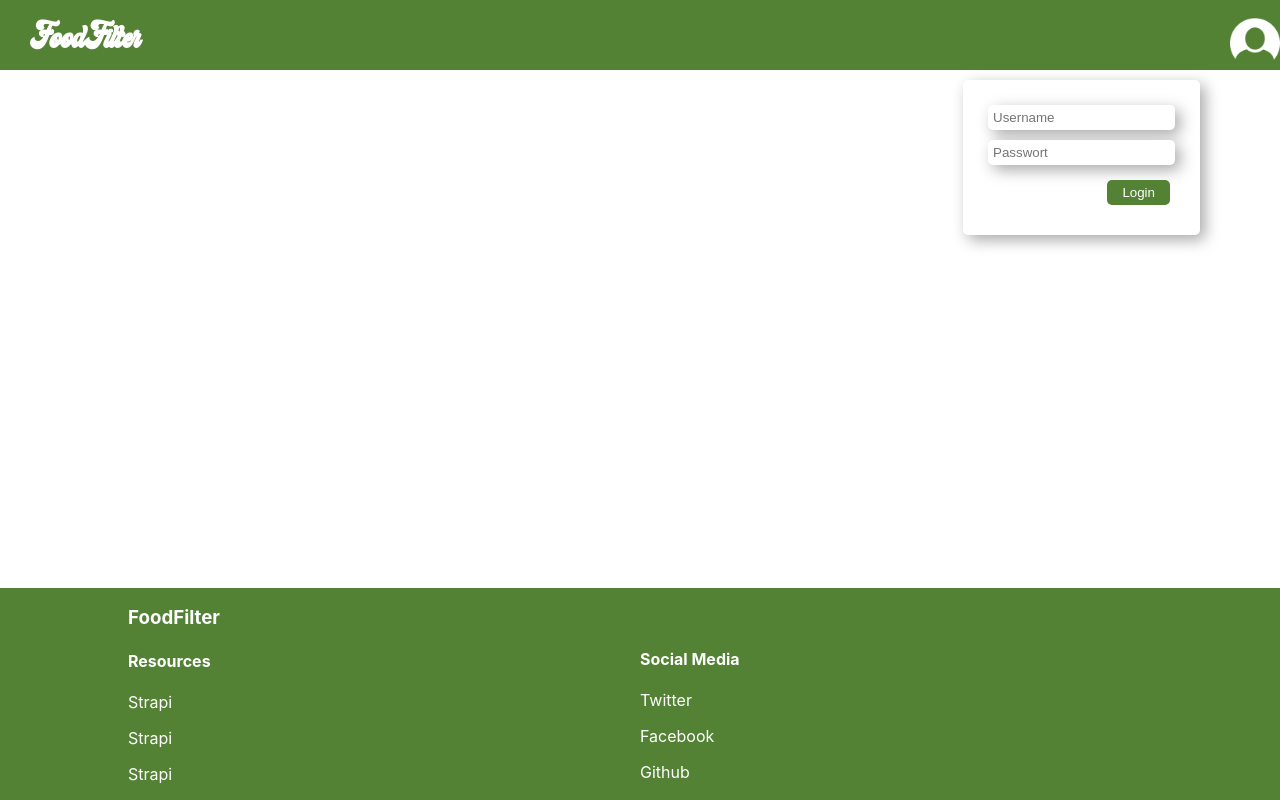
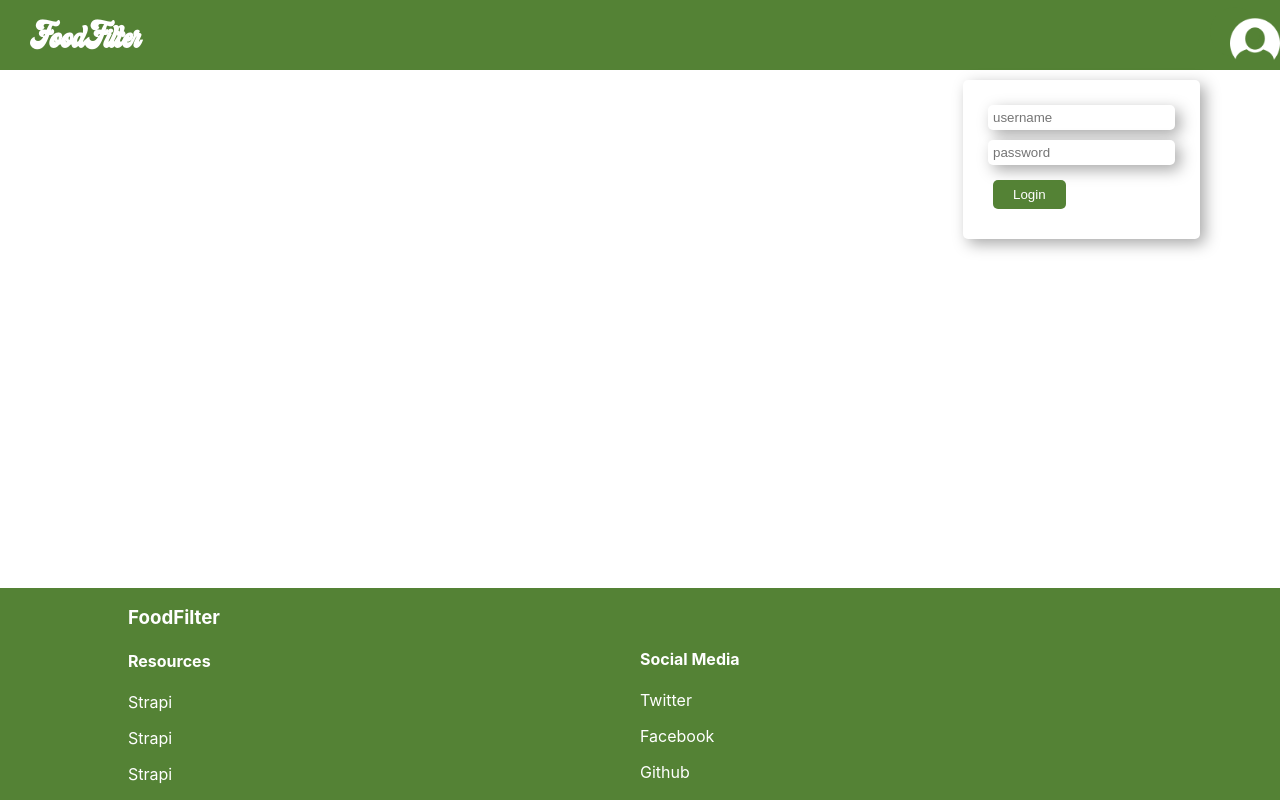
Before and after one commit to lea1210/food-filter, a React (Create React App) app: page / in a window 1280 px wide. Both pictures are taken after a click on the button 1235 px from the left and 32 px from the top of the page. Built offline with nearby package versions, Linux system fonts and the light colour scheme.

Commit message:
functioning login

```diff
--- a/src/components/FormField/FormField.jsx
+++ b/src/components/FormField/FormField.jsx
@@ -7,6 +7,7 @@ const FormField = ({
                        initialValue,
                        required,
                        label,
+                       type,
                        name,
                        errorMessage,
                        pattern = /.*/,
@@ -37,6 +38,7 @@ const FormField = ({
                 onChange={(value) => setValue(name, value)}
                 name={name}
                 placeholder={label}
+                type={type}
             >
                 <>
                     {label} {required && "*"}
--- a/src/components/Login/Login.jsx
+++ b/src/components/Login/Login.jsx
@@ -1,32 +1,46 @@
 import Styles from "../Login/Login.module.css";
-import LoginButton from "../LoginButton/LoginButton";
-import LoginForm from "../LoginForm/LoginForm";
 import {LoginFormContext, useLoginForm} from "../../contexts/LoginFormContext/LoginFormContext";
 import UserInfo from "../UserInfo/UserInfo";
 import {useLogin} from "../../contexts/LoginContext/LoginContext";
-import {useState} from "react";
+import {useCallback, useState} from "react";
+import {Input} from "../Input/Input";
+import Form from "../Form/Form";
 
 const Login = () => {
     const [isOpen, setIsOpen] = useState(false);
     const {isLoginFormOpened, closeLoginForm} = useLoginForm();
-    const { isLoggedIn, logIn, logOut } = useLogin();
+    const { isLoggedIn, login, logout } = useLogin();
+    const [password, setPassword] = useState('');
+    const [user, setUser] = useState('');
 
-    const onClick = () => {
+    const onSubmitLoginForm = useCallback(() => {
         if (isLoggedIn){
-            logOut();
+            logout();
         } else{
-            logIn();
+            login(user, password);
         }
         setIsOpen(true);
-        //closeLoginForm();
-    }
+    }, [user, password, login])
 
     return (
         <>
             {isLoginFormOpened && (
                 <div className={Styles.loginWindow}>
-                    <LoginForm className={Styles.loginForm}/>
-                    <LoginButton onClick={onClick}/>
+                    <Form onSubmit={onSubmitLoginForm}>
+                        <Input
+                            type="text"
+                            placeholder="username"
+                            value={user}
+                            onChange={(value) => setUser(value)}
+                        />
+                        <Input
+                            type="password"
+                            placeholder="password"
+                            value={password}
+                            onChange={(value) => setPassword(value)}
+                        />
+                        <button type="submit">Login</button>
+                    </Form>
                     {isOpen && <UserInfo setIsOpen={setIsOpen}/>}
                 </div>
             )}
--- a/src/components/Login/Login.module.css
+++ b/src/components/Login/Login.module.css
@@ -6,6 +6,14 @@
     margin-top: 80px;
 }
 
-.loginForm{
-
+Input{
+    border-radius: 5px;
+    float: right;
+    box-shadow: 5px 5px 15px 0 rgba(0, 0, 0, 0.34);
+    padding: 5px;
+    margin: 5px;
+    border: 0;
 }
+Input:focus{
+    border-color: #afafaf;
+}
--- a/src/components/LoginButton/LoginButton.jsx
+++ b/src/components/LoginButton/LoginButton.jsx
@@ -7,7 +7,7 @@ const LoginButton = ({ onClick }) => {
 
     return (
         <>
-            <button onClick={onClick} className={Styles.loginButton}>
+            <button onClick={onClick} className={Styles.loginButton} type={"submit"}>
                Login
             </button>
         </>
--- a/src/components/LoginForm/LoginForm.jsx
+++ b/src/components/LoginForm/LoginForm.jsx
@@ -2,18 +2,34 @@ import React from "react";
 import Form from "../Form/Form";
 import FormField from "../FormField/FormField";
 import { useLogin } from "../../contexts/LoginContext/LoginContext";
+import Styles from "../LoginButton/LoginButton.module.css";
+import {useForm} from "../../contexts/FormContext/FormContext";
 
-const LoginForm = ({onSubmit}) => {
-    const { username, password } = useLogin();
+const LoginForm = ({setIsOpen}) => {
+    //const { username, password } = useLogin();
+    const { isLoggedIn, login, logout } = useLogin();
+    const { formFields } = useForm();
+
+
+    const onClick = () => {
+        if (isLoggedIn){
+            logout();
+        } else{
+            login( formFields["username"],  formFields["password"]);
+        }
+        setIsOpen(true);
+        //closeLoginForm();
+    }
 
     return (
-        <Form onSubmit={onSubmit} testID="loginForm">
+        <>
+        <Form onSubmit={setIsOpen(true)} testID="loginForm">
             <FormField
                 pattern={/.{2,42}/}
                 errorMessage="Bitte gib deinen Usernamen an"
                 name="username"
                 label="Username"
-                initialValue={username}
+                type="text"
                 required
             />
 
@@ -22,9 +38,14 @@ const LoginForm = ({onSubmit}) => {
                 errorMessage="Bitte gib dein Passwort an"
                 name="password"
                 label="Passwort"
+                type="password"
                 required
             />
         </Form>
+        <button onClick={onClick} className={Styles.loginButton} type={"submit"}>
+            Login
+        </button>
+        </>
     );
 };
 
--- a/src/contexts/LoginContext/LoginContext.jsx
+++ b/src/contexts/LoginContext/LoginContext.jsx
@@ -1,10 +1,12 @@
 import React, {useContext, useState} from "react";
+import {getToken, login, logout} from "./login";
 
 export const LoginContext = React.createContext(undefined);
 
 export function LoginContextProvider({children}) {
-    const [isLoggedIn, setIsLoggedIn] = useState(false);
-    const logIn = () => {
+    const [isLoggedIn, setIsLoggedIn] = useState(!!getToken());
+
+    /*const logIn = () => {
         setIsLoggedIn(true);
     };
     const logOut = () => {
@@ -15,15 +17,25 @@ export function LoginContextProvider({children}) {
         userName: 'foodspecialist',
         firstName: 'Frank',
         lastName: 'Foodi'
-    } : {}
+    } : {}*/
+
+    const handleLogin = (user, password) => {
+        console.log("ich handle den login");
+        login(user, password).then((result) => setIsLoggedIn(result));
+    }
+
+    const handleLogout = () => {
+        logout();
+        setIsLoggedIn(false);
+    };
 
     return (
         <LoginContext.Provider
             value={{
+                login: handleLogin,
+                logout: handleLogout,
+                getToken,
                 isLoggedIn,
-                logIn,
-                logOut,
-                ...userData
             }}
         >
             {children}
--- /dev/null
+++ b/src/contexts/LoginContext/login.js
@@ -0,0 +1,51 @@
+const AUTH_URL = "http://localhost:1337/api/auth/local";
+const KEY_TOKEN = "jwt";
+const KEY_USER = "user";
+
+const authenticate = (username, password) => {
+    console.log("name: ", username);
+    console.log("passw: ", password);
+    return fetch(AUTH_URL, {
+        method: "POST",
+        headers: {
+            "Content-Type": "application/json",
+        },
+        body: JSON.stringify({
+            identifier: username,
+            password: password,
+        }),
+    })
+        .then((res) => {
+            if (!res.ok) {
+                return null;
+            }
+            return res.json();
+        })
+        .then((data) => ({
+            token: data.jwt,
+            user: data.user,
+        }));
+};
+
+export const getToken = () => {
+    return localStorage.getItem(KEY_TOKEN) ?? null;
+};
+
+export const getUser = () => {
+    return JSON.parse(localStorage.getItem(KEY_USER)) ?? null;
+};
+
+export const login = async (user, password) => {
+    const authData = await authenticate(user, password);
+    if (authData) {
+        localStorage.setItem(KEY_TOKEN, authData.token);
+        localStorage.setItem(KEY_USER, JSON.stringify(authData.user));
+        return true;
+    } else {
+        return false;
+    }
+};
+
+export const logout = () => {
+    localStorage.removeItem(KEY_TOKEN);
+};
```
